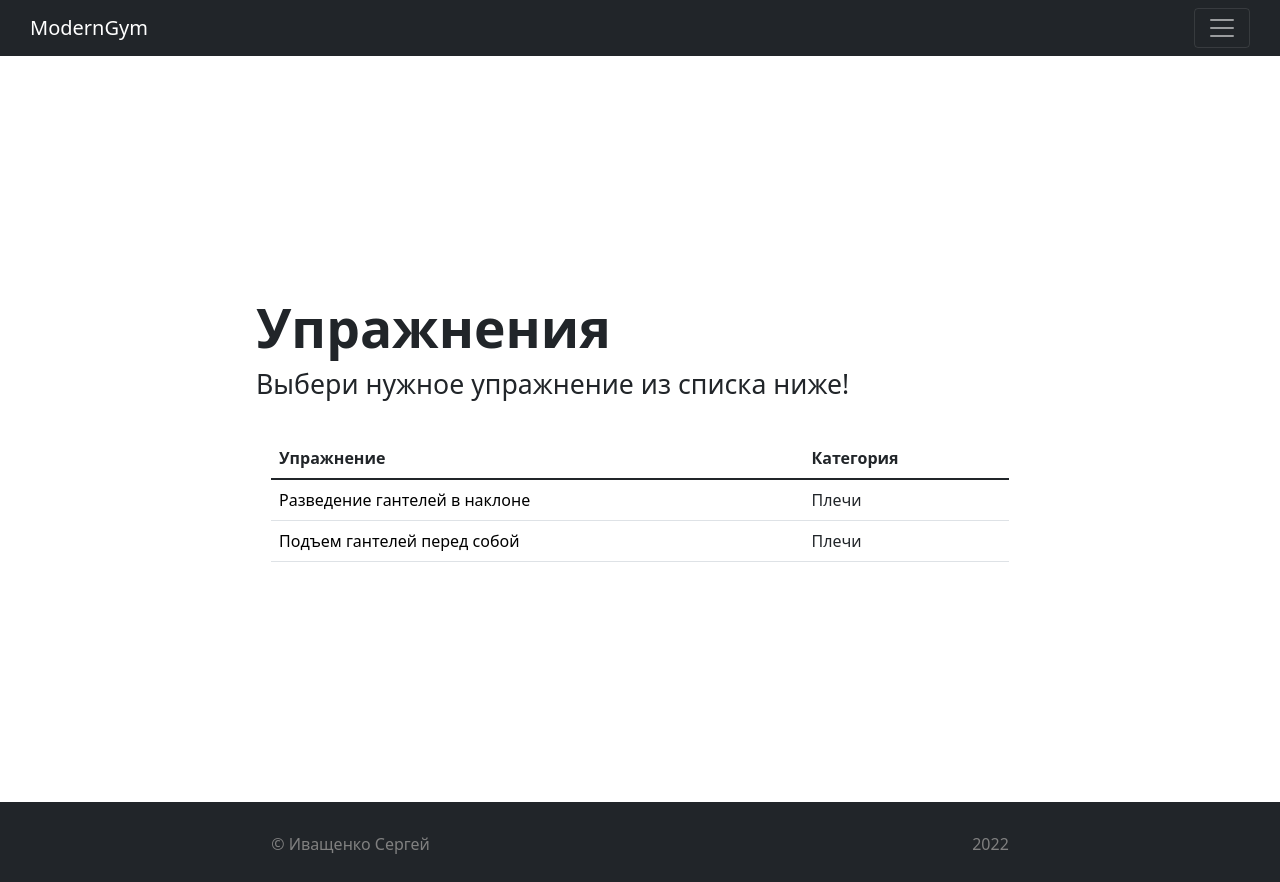
After one commit to akerusan-s/gym-project-flask, a Flask app: template templates/exercises.html in a window 1280 px wide. The commit adds this page. Run offline with Flask 2, Linux system fonts and the light colour scheme; the template is opened without the code that fills it: most values are stand-ins (such as "Sample title", 1, 10 or a date in 2020).

Commit message:
fix html

```diff
--- a/static/css/style.css
+++ b/static/css/style.css
@@ -7,7 +7,16 @@ body {
     min-width: 500px;
 }
 
-article.start {
+section {
+    display: block;
+}
+
+.container-fluid {
+    padding-left: 30px;
+    padding-right: 30px;
+}
+
+.start {
     background:
     linear-gradient(
       rgba(0, 0, 0, 0.7),
@@ -19,13 +28,13 @@ article.start {
     background-size: cover;
 }
 
-article.start h1 {
+.start h1 {
     text-align: center;
     color: white;
     font-size: 58pt;
 }
 
-article.start h3 {
+.start h3 {
     text-align: center;
     color: wheat;
     font-size: 30pt;
@@ -47,10 +56,11 @@ article.start h3 {
     text-align: center;
 }
 
-article.choice {
-    height: 85vh;
+.choice {
+
     padding-left: 20px;
     padding-right: 20px;
+    padding-bottom: 40px;
 }
 .choice__categories {
     text-align: center;
@@ -73,15 +83,33 @@ footer {
     padding-bottom: 10px;
 }
 
+.exercises {
+    margin: 30vh 20% 30vh 20%;
+}
+
+.exercises h1 {
+    font-size: 40pt;
+    font-weight: 600;
+}
+
+.exercises h2 {
+    font-size: 20pt;
+}
+.exercises__list {
+    padding-top: 30px;
+    padding-left: 15px;
+    padding-right: 15px;
+}
+
 @media screen and (max-width: 1322px){
-    article.start {
+    .start {
         background:
         linear-gradient(
           rgba(0, 0, 0, 0.7),
           rgba(0, 0, 0, 0.7)
         ),
         url(/static/img/gym1.jpg);
-        height: 130vh;
+        height: 150vh;
         background-repeat: no-repeat;
         background-size: cover;
     }
--- /dev/null
+++ b/templates/exercises.html
@@ -0,0 +1,89 @@
+<!doctype html>
+<html lang="ru">
+<head>
+<meta charset="utf-8">
+<meta name="viewport" content="width=device-width, initial-scale=1, shrink-to-fit=no">
+<link rel="stylesheet" href="../static/css/style.css">
+<link href="https://cdn.jsdelivr.net/npm/bootstrap@5.1.3/dist/css/bootstrap.min.css" rel="stylesheet" integrity="sha384-1BmE4kWBq78iYhFldvKuhfTAU6auU8tT94WrHftjDbrCEXSU1oBoqyl2QvZ6jIW3" crossorigin="anonymous">
+<link rel="stylesheet"
+      href="https://cdn.jsdelivr.net/npm/bootstrap@5.0.0-beta1/dist/css/bootstrap.min.css"
+      integrity="sha384-giJF6kkoqNQ00vy+HMDP7azOuL0xtbfIcaT9wjKHr8RbDVddVHyTfAAsrekwKmP1"
+      crossorigin="anonymous">
+      <title>{{title}}</title>
+<link rel="stylesheet" href="/static/css/style.css">
+</head>
+<body>
+
+    <nav class="navbar navbar-dark bg-dark">
+    <div class="container-fluid">
+        <a class="navbar-brand" href="#">ModernGym</a>
+        <button class="navbar-toggler" type="button" data-bs-toggle="offcanvas" data-bs-target="#offcanvasNavbar" aria-controls="offcanvasNavbar">
+        <span class="navbar-toggler-icon"></span>
+        </button>
+        <div class="offcanvas offcanvas-end" tabindex="-1" id="offcanvasNavbar" aria-labelledby="offcanvasNavbarLabel">
+        <div class="offcanvas-header">
+            <h5 class="offcanvas-title" id="offcanvasNavbarLabel">ModernGym</h5>
+            <button type="button" class="btn-close text-reset" data-bs-dismiss="offcanvas" aria-label="Close"></button>
+        </div>
+        <div class="offcanvas-body">
+            <ul class="navbar-nav justify-content-end flex-grow-1 pe-3">
+
+            <li class="nav-item">
+                <a class="nav-link" href="#" style="color:black;">Упражнения</a>
+            </li>
+            <li class="nav-item">
+                <a class="nav-link" href="#" style="color:black;">Библеотека мышц</a>
+            </li>
+            <li class="nav-item">
+                <a class="nav-link" href="#" style="color:black;">Программы тренировок</a>
+            </li>
+
+            </ul>
+
+        </div>
+        </div>
+    </div>
+    </nav>
+
+
+<article class="exercises">
+    <div class="exercises__header">
+        <h1>Упражнения</h1>
+        <h2>Выбери нужное упражнение из списка ниже!</h2>
+    </div>
+    <div class="exercises__list">
+        <table class="table">
+            <thead>
+              <tr>
+                <th scope="col">Упражнение</th>
+                <th scope="col">Категория</th>
+              </tr>
+            </thead>
+            <tbody>
+              <tr>
+                <td><a href="">Разведение гантелей в наклоне</a></td>
+                <td>Плечи</td>
+              </tr>
+              <tr>
+                <td><a href="">Подъем гантелей перед собой</a></td>
+                <td>Плечи</td>
+              </tr>
+
+
+            </tbody>
+          </table>
+    </div>
+</article>
+
+
+
+<footer>
+    <p>© Иващенко Сергей</p>
+    <p>2022</p>
+</footer>
+
+</body>
+<script src="https://code.jquery.com/jquery-3.5.1.slim.min.js" integrity="sha384-DfXdz2htPH0lsSSs5nCTpuj/zy4C+OGpamoFVy38MVBnE+IbbVYUew+OrCXaRkfj" crossorigin="anonymous"></script>
+<script src="https://cdn.jsdelivr.net/npm/bootstrap@4.5.3/dist/js/bootstrap.bundle.min.js" integrity="sha384-ho+j7jyWK8fNQe+A12Hb8AhRq26LrZ/JpcUGGOn+Y7RsweNrtN/tE3MoK7ZeZDyx" crossorigin="anonymous"></script>
+<script src="https://cdn.jsdelivr.net/npm/bootstrap@5.1.3/dist/js/bootstrap.bundle.min.js" integrity="sha384-ka7Sk0Gln4gmtz2MlQnikT1wXgYsOg+OMhuP+IlRH9sENBO0LRn5q+8nbTov4+1p" crossorigin="anonymous"></script>
+</html>
```
Also changed, not shown: templates/lending.html (+4 -4 lines).
